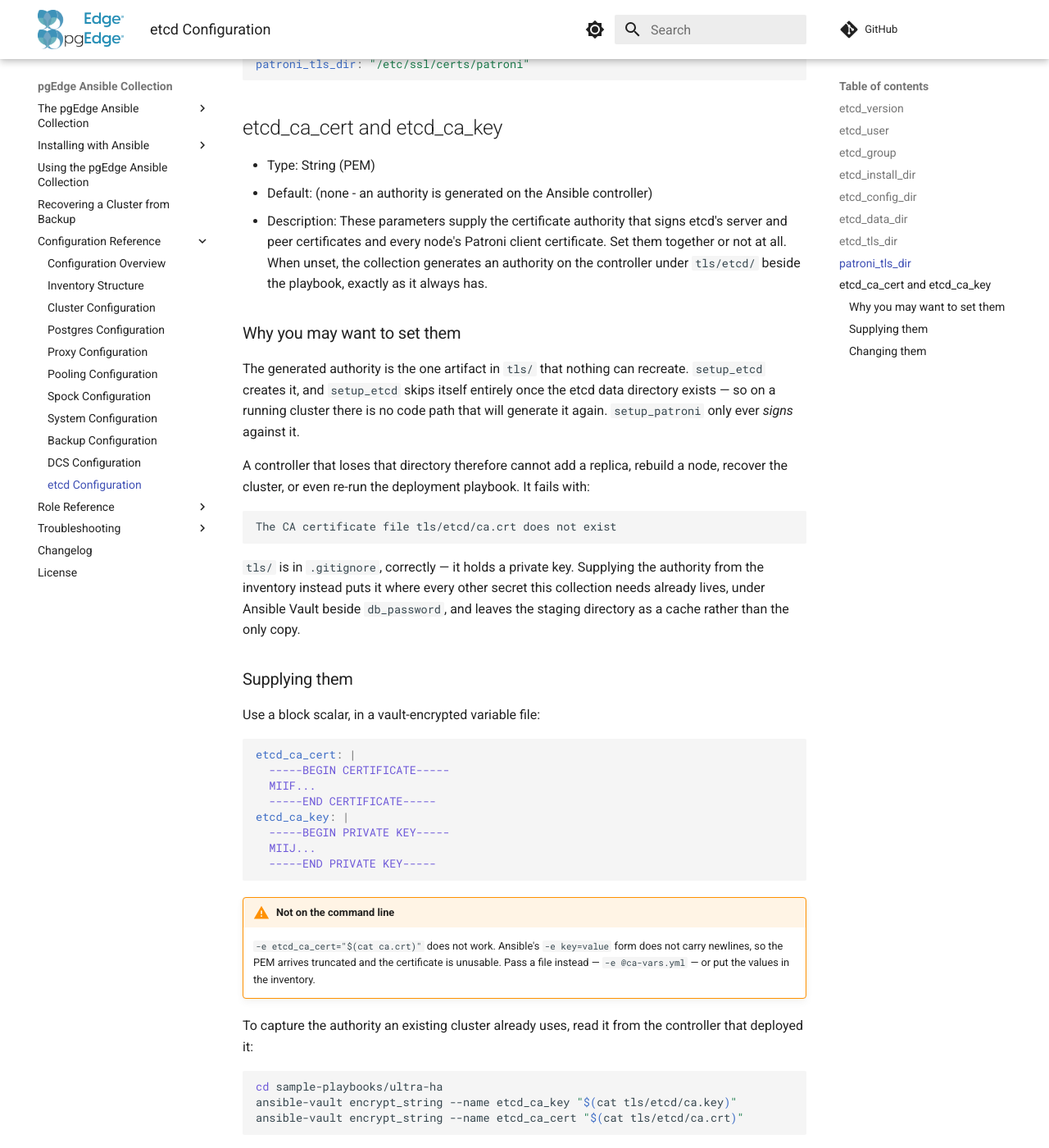
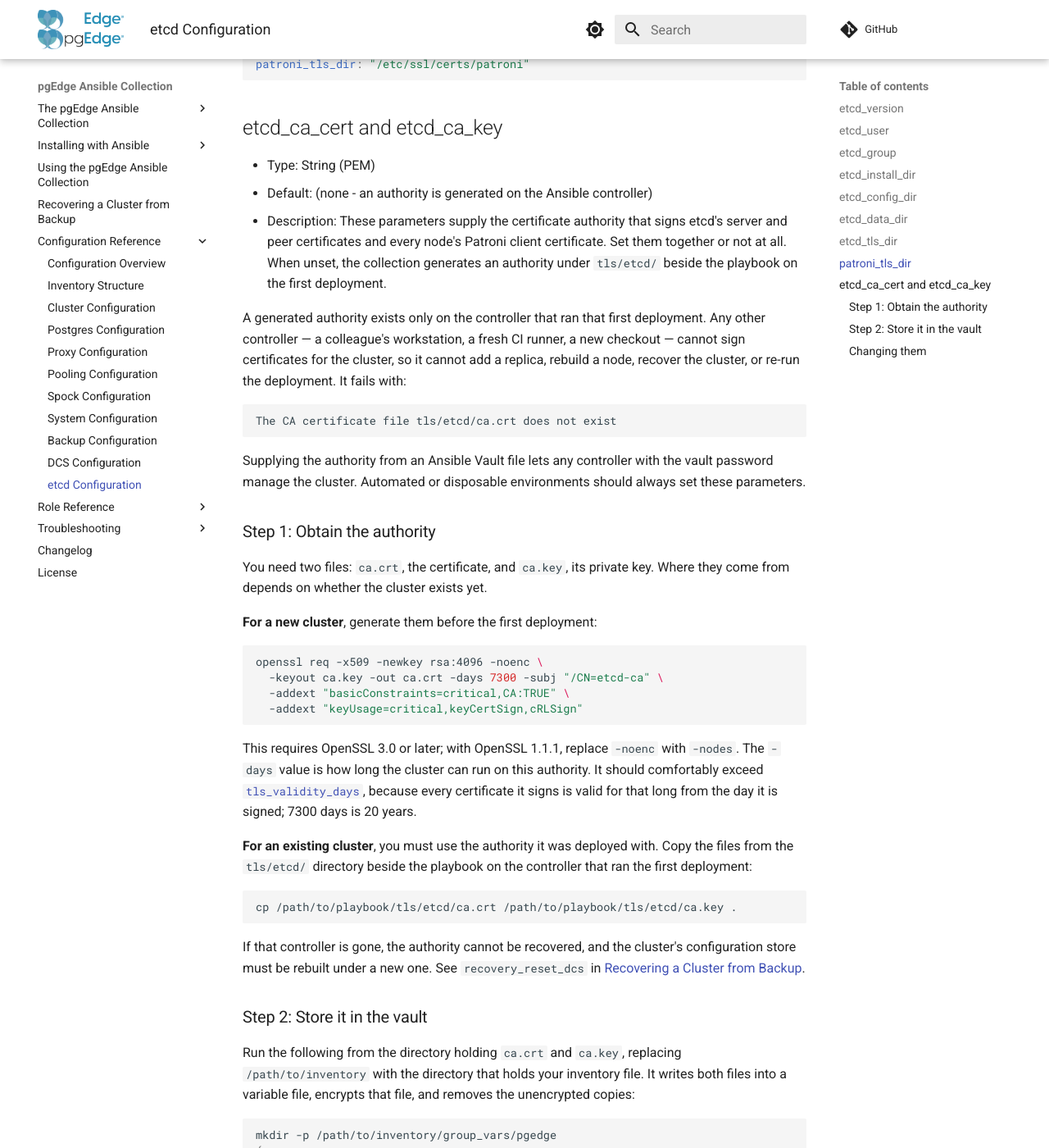
Before and after one commit to pgEdge/pgedge-ansible, an MkDocs documentation site: the page built from docs/configuration/etcd.md, in a window 1280 px wide and 1400 px high, scrolled down 2438 px. Shown: the whole window at 82% size. Built offline with MkDocs 1.6.1 and Material for MkDocs 9.7.7, drawn with Linux system fonts in a browser that asks for light colours; comment, search, counter and statistics services are not loaded; some of the changed text lies outside the part shown.

Commit message:
Explain how to generate and vault the etcd certificate authority
The etcd_ca_cert and etcd_ca_key documentation described why the
parameters exist but not how to produce them, and spent most of its
length on .gitignore rather than on the steps. Replace it with a
two-step procedure: generate a new authority with openssl (or copy the
existing one from the deploying controller), then build and encrypt a
vault file with a snippet that handles the PEM indentation. Trim the
same .gitignore framing from the changelog and recovery guide.

Co-Authored-By: Claude Opus 5.5 (1M context) <noreply@anthropic.com>

````diff
--- a/docs/configuration/etcd.md
+++ b/docs/configuration/etcd.md
@@ -112,58 +112,100 @@ patroni_tls_dir: "/etc/ssl/certs/patroni"
 - Description: These parameters supply the certificate authority that signs
   etcd's server and peer certificates and every node's Patroni client
   certificate. Set them together or not at all. When unset, the collection
-  generates an authority on the controller under `tls/etcd/` beside the
-  playbook, exactly as it always has.
+  generates an authority under `tls/etcd/` beside the playbook on the first
+  deployment.
 
-### Why you may want to set them
-
-The generated authority is the one artifact in `tls/` that nothing can
-recreate. `setup_etcd` creates it, and `setup_etcd` skips itself entirely once
-the etcd data directory exists — so on a running cluster there is no code path
-that will generate it again. `setup_patroni` only ever *signs* against it.
-
-A controller that loses that directory therefore cannot add a replica, rebuild
-a node, recover the cluster, or even re-run the deployment playbook. It fails
-with:
+A generated authority exists only on the controller that ran that first
+deployment. Any other controller — a colleague's workstation, a fresh CI
+runner, a new checkout — cannot sign certificates for the cluster, so it
+cannot add a replica, rebuild a node, recover the cluster, or re-run the
+deployment. It fails with:
 
 ```
 The CA certificate file tls/etcd/ca.crt does not exist
 ```
 
-`tls/` is in `.gitignore`, correctly — it holds a private key. Supplying the
-authority from the inventory instead puts it where every other secret this
-collection needs already lives, under Ansible Vault beside `db_password`, and
-leaves the staging directory as a cache rather than the only copy.
+Supplying the authority from an Ansible Vault file lets any controller with
+the vault password manage the cluster. Automated or disposable environments
+should always set these parameters.
 
-### Supplying them
+### Step 1: Obtain the authority
 
-Use a block scalar, in a vault-encrypted variable file:
+You need two files: `ca.crt`, the certificate, and `ca.key`, its private key.
+Where they come from depends on whether the cluster exists yet.
+
+**For a new cluster**, generate them before the first deployment:
+
+```bash
+openssl req -x509 -newkey rsa:4096 -noenc \
+  -keyout ca.key -out ca.crt -days 7300 -subj "/CN=etcd-ca" \
+  -addext "basicConstraints=critical,CA:TRUE" \
+  -addext "keyUsage=critical,keyCertSign,cRLSign"
+```
+
+This requires OpenSSL 3.0 or later; with OpenSSL 1.1.1, replace `-noenc` with
+`-nodes`. The `-days` value is how long the cluster can run on this authority.
+It should comfortably exceed
+[`tls_validity_days`](cluster.md#tls_validity_days), because every certificate
+it signs is valid for that long from the day it is signed; 7300 days is 20
+years.
+
+**For an existing cluster**, you must use the authority it was deployed with.
+Copy the files from the `tls/etcd/` directory beside the playbook on the
+controller that ran the first deployment:
+
+```bash
+cp /path/to/playbook/tls/etcd/ca.crt /path/to/playbook/tls/etcd/ca.key .
+```
+
+If that controller is gone, the authority cannot be recovered, and the
+cluster's configuration store must be rebuilt under a new one. See
+`recovery_reset_dcs` in [Recovering a Cluster from Backup](../recovery.md).
+
+### Step 2: Store it in the vault
+
+Run the following from the directory holding `ca.crt` and `ca.key`, replacing
+`/path/to/inventory` with the directory that holds your inventory file. It
+writes both files into a variable file, encrypts that file, and removes the
+unencrypted copies:
+
+```bash
+mkdir -p /path/to/inventory/group_vars/pgedge
+{
+  echo "vault_etcd_ca_cert: |"; sed 's/^/  /' ca.crt
+  echo "vault_etcd_ca_key: |";  sed 's/^/  /' ca.key
+} > /path/to/inventory/group_vars/pgedge/etcd_ca.yml
+ansible-vault encrypt /path/to/inventory/group_vars/pgedge/etcd_ca.yml
+rm ca.crt ca.key
+```
+
+`ansible-vault encrypt` prompts for a vault password. If you already keep
+other secrets in a vault, use the same password so a single
+`--ask-vault-pass` unlocks both.
+
+Then reference the vaulted values in the inventory:
 
 ```yaml
-etcd_ca_cert: |
-  -----BEGIN CERTIFICATE-----
-  MIIF...
-  -----END CERTIFICATE-----
-etcd_ca_key: |
-  -----BEGIN PRIVATE KEY-----
-  MIIJ...
-  -----END PRIVATE KEY-----
+pgedge:
+  vars:
+    etcd_ca_cert: "{{ vault_etcd_ca_cert }}"
+    etcd_ca_key: "{{ vault_etcd_ca_key }}"
 ```
+
+Run playbooks with the vault password as usual:
+
+```bash
+ansible-playbook -i inventory.yaml playbook.yaml --ask-vault-pass
+```
+
+For unattended runs, pass `--vault-password-file` instead, with the password
+supplied by your automation's secret store.
 
 !!! warning "Not on the command line"
     `-e etcd_ca_cert="$(cat ca.crt)"` does not work. Ansible's `-e key=value`
-    form does not carry newlines, so the PEM arrives truncated and the
-    certificate is unusable. Pass a file instead — `-e @ca-vars.yml` — or put
-    the values in the inventory.
-
-To capture the authority an existing cluster already uses, read it from the
-controller that deployed it:
-
-```bash
-cd sample-playbooks/ultra-ha
-ansible-vault encrypt_string --name etcd_ca_key "$(cat tls/etcd/ca.key)"
-ansible-vault encrypt_string --name etcd_ca_cert "$(cat tls/etcd/ca.crt)"
-```
+    form does not carry newlines, so the certificate arrives truncated and
+    unusable. Pass a file instead — `-e @etcd_ca.yml` — or use the inventory
+    as shown above.
 
 ### Changing them
 
````
Also changed, not shown: docs/CHANGELOG.md (+9 -10 lines), docs/recovery.md (+1 -1 lines).
